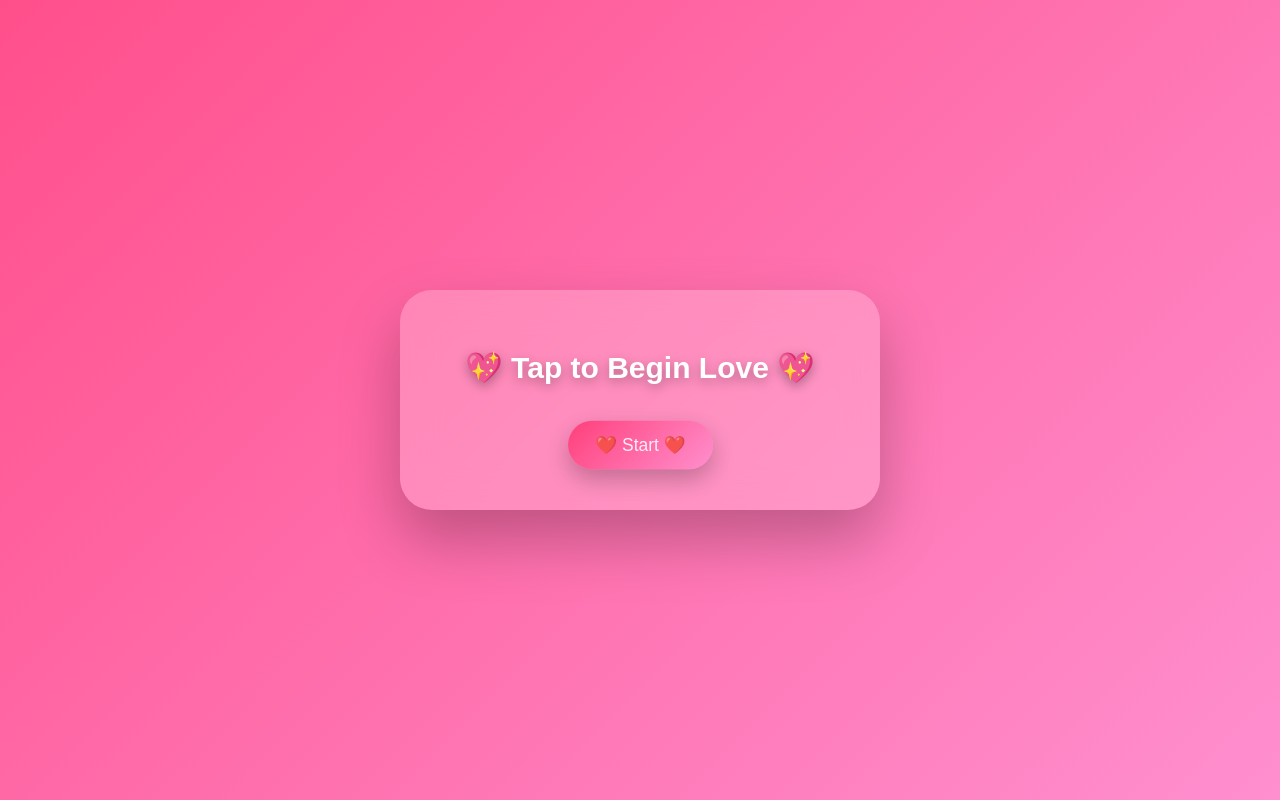
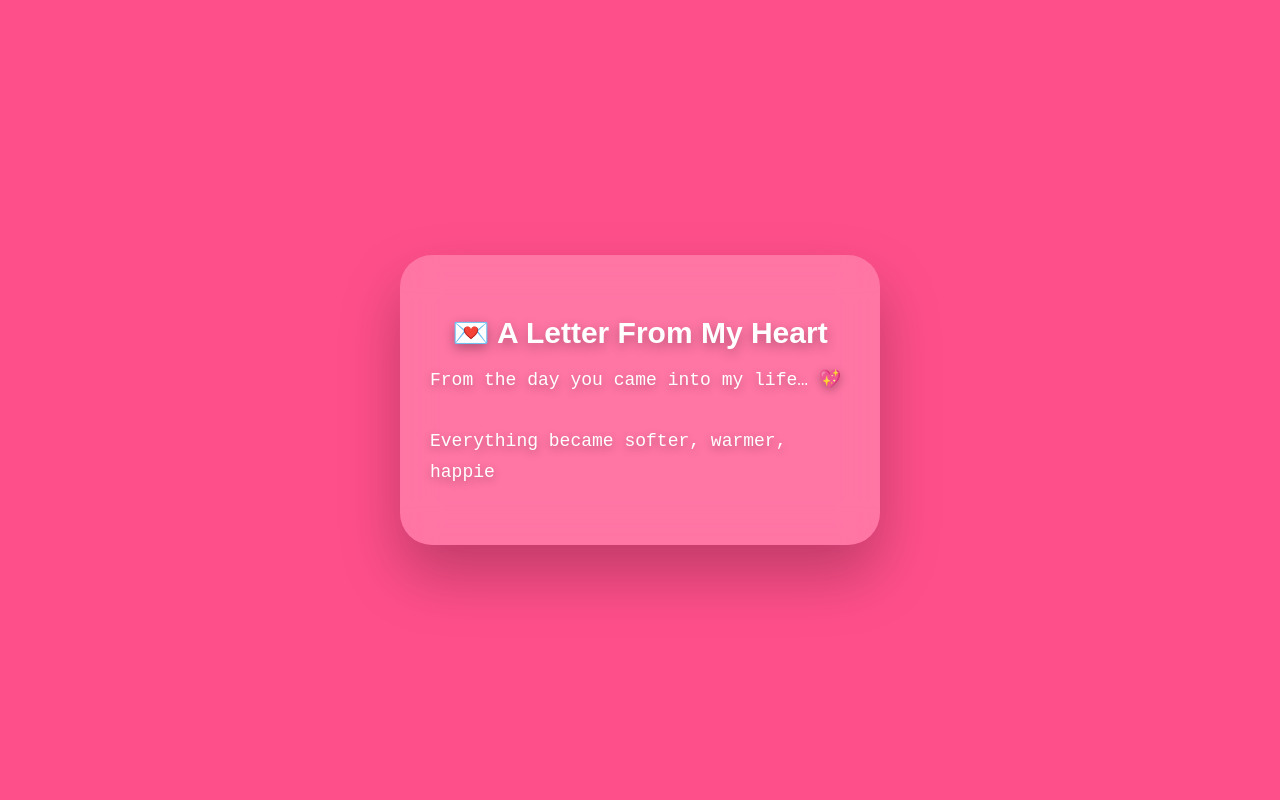
Before and after one commit to Nisith69/loveU-Shona, a React (Vite) app: page /propose in a window 1280 px wide. Built offline with nearby package versions, Linux system fonts and the light colour scheme.

Commit message:
Updated website design

```diff
--- a/package.json
+++ b/package.json
@@ -11,7 +11,8 @@
   },
   "dependencies": {
     "react": "^19.2.0",
-    "react-dom": "^19.2.0"
+    "react-dom": "^19.2.0",
+    "react-router-dom": "^7.13.0"
   },
   "devDependencies": {
     "@eslint/js": "^9.39.1",
--- a/src/App.jsx
+++ b/src/App.jsx
@@ -1,23 +1,25 @@
+import { Routes, Route } from "react-router-dom";
 import LoveCard from "./components/LoveCard";
+import ProposeDay from "./pages/ProposeDay";
 
 const DAYS = [
-  { title: "Happy Rose Day 🌹", msg: "Like this rose, my love for you blooms every day ❤️", date: "02-07" },
-  { title: "Propose Day 💍", msg: "Will you always be mine? ❤️", date: "02-08" },
-  { title: "Chocolate Day 🍫", msg: "Life is sweeter with you 🍫❤️", date: "02-09" },
-  { title: "Teddy Day 🧸", msg: "I wish I was your teddy forever 🧸💖", date: "02-10" },
-  { title: "Promise Day 🤍", msg: "I promise to love you endlessly 🤍", date: "02-11" },
-  { title: "Hug Day 🤗", msg: "My safest place is your hug 🤗❤️", date: "02-12" },
-  { title: "Kiss Day 💋", msg: "Every kiss from you feels magical 💋", date: "02-13" },
-  { title: "Happy Valentine’s Day ❤️", msg: "You are my today, tomorrow, and forever ❤️", date: "02-14" }
+  {
+    title: "Happy Rose Day 🌹",
+    msg: "Like this rose, my love for you blooms every day ❤️",
+  },
 ];
 
 export default function App() {
-  const today = new Date();
-  const key = `${String(today.getMonth() + 1).padStart(2, "0")}-${String(
-    today.getDate()
-  ).padStart(2, "0")}`;
-
-  const index = DAYS.findIndex(d => d.date === key);
-
-  return <LoveCard current={DAYS[index]} next={DAYS[index + 1]} />;
+  return (
+    <Routes>
+      <Route
+        path="/"
+        element={<LoveCard current={DAYS[0]} />}
+      />
+      <Route
+        path="/propose"
+        element={<ProposeDay />}
+      />
+    </Routes>
+  );
 }
--- a/src/components/LoveCard.jsx
+++ b/src/components/LoveCard.jsx
@@ -1,4 +1,5 @@
 import { useEffect, useRef, useState } from "react";
+import { useNavigate } from "react-router-dom";
 import loveSong from "../assets/love.mp3";
 import cutie1 from "../assets/cutie1.jpg";
 import cutie2 from "../assets/cutie2.jpg";
@@ -7,7 +8,7 @@ import cutie3 from "../assets/cutie3.mp4";
 const media = [
   { type: "image", src: cutie1 },
   { type: "image", src: cutie2 },
-  { type: "video", src: cutie3 }
+  { type: "video", src: cutie3 },
 ];
 
 function Hearts() {
@@ -20,7 +21,7 @@ function Hearts() {
           style={{
             left: Math.random() * 100 + "%",
             animationDelay: Math.random() * 5 + "s",
-            fontSize: Math.random() * 20 + 18
+            fontSize: Math.random() * 20 + 18,
           }}
         >
           ❤️
@@ -30,13 +31,16 @@ function Hearts() {
   );
 }
 
-export default function LoveCard({ current, next }) {
+export default function LoveCard({ current }) {
   const [timer, setTimer] = useState("");
   const [mediaIndex, setMediaIndex] = useState(0);
   const [started, setStarted] = useState(false);
+  const [unlocked, setUnlocked] = useState(false);
+
   const audioRef = useRef(null);
+  const navigate = useNavigate();
 
-  /* Change media */
+  /* Media rotation */
   useEffect(() => {
     const t = setInterval(() => {
       setMediaIndex(i => (i + 1) % media.length);
@@ -44,28 +48,29 @@ export default function LoveCard({ current, next }) {
     return () => clearInterval(t);
   }, []);
 
-  /* Midnight timer */
+  /* ⏳ TIMER (1 minute test / change to midnight later) */
   useEffect(() => {
+    const target = new Date();
+    target.setMinutes(target.getMinutes() + 1); // TEST
+
     const interval = setInterval(() => {
-      const now = new Date();
-      const midnight = new Date();
-      midnight.setHours(24, 0, 0, 0);
+      const diff = target - new Date();
 
-      const diff = midnight - now;
+      if (diff <= 0) {
+        setUnlocked(true);
+        setTimer("🎉 Unlocked 💖");
+        clearInterval(interval);
+        return;
+      }
 
-      if (diff <= 0) window.location.reload();
-      else {
-        const h = Math.floor(diff / 3600000);
-        const m = Math.floor((diff / 60000) % 60);
-        const s = Math.floor((diff / 1000) % 60);
-        setTimer(`${h}h ${m}m ${s}s`);
-      }
+      const m = Math.floor((diff / 60000) % 60);
+      const s = Math.floor((diff / 1000) % 60);
+      setTimer(`${m}m ${s}s`);
     }, 1000);
 
     return () => clearInterval(interval);
   }, []);
 
-  /* Start music after click */
   const startLove = () => {
     setStarted(true);
     audioRef.current.play();
@@ -109,12 +114,21 @@ export default function LoveCard({ current, next }) {
 
               <p>{current.msg}</p>
 
-              {next && (
+              {!unlocked && (
                 <div className="timer">
                   ⏳ Next surprise unlocks at <br />
                   <strong>12:00 AM 💝</strong>
                   <span>{timer}</span>
                 </div>
+              )}
+
+              {unlocked && (
+                <button
+                  className="start-btn"
+                  onClick={() => navigate("/propose")}
+                >
+                  💍 Open Surprise 💖
+                </button>
               )}
             </div>
           </div>
--- a/src/main.jsx
+++ b/src/main.jsx
@@ -1,10 +1,12 @@
+
 import React from "react";
 import ReactDOM from "react-dom/client";
+import { BrowserRouter } from "react-router-dom";
 import App from "./App";
 import "./styles/style.css";
 
 ReactDOM.createRoot(document.getElementById("root")).render(
-  <React.StrictMode>
+  <BrowserRouter>
     <App />
-  </React.StrictMode>
+  </BrowserRouter>
 );
--- a/src/pages/ProposeDay.jsx
+++ b/src/pages/ProposeDay.jsx
@@ -1,3 +1,96 @@
+import { useEffect, useState } from "react";
+import cutie1 from "../assets/cutie1.jpg";
+
+const letterLines = [
+  "From the day you came into my life… 💖",
+  "Everything became softer, warmer, happier ✨",
+  "Your smile is my favorite place 😌",
+  "Your voice is my comfort ❤️",
+  "With you, every moment feels like love 💕"
+];
+
 export default function ProposeDay() {
-  return null;
+  const [text, setText] = useState("");
+  const [lineIndex, setLineIndex] = useState(0);
+  const [charIndex, setCharIndex] = useState(0);
+  const [showFinal, setShowFinal] = useState(false);
+  const [showPhoto, setShowPhoto] = useState(false);
+  const [accepted, setAccepted] = useState(false);
+  const [noPos, setNoPos] = useState({ top: "0px", left: "0px" });
+
+  useEffect(() => {
+    if (lineIndex >= letterLines.length) {
+      setTimeout(() => setShowPhoto(true), 800);
+      setTimeout(() => setShowFinal(true), 2200);
+      return;
+    }
+
+    if (charIndex < letterLines[lineIndex].length) {
+      const t = setTimeout(() => {
+        setText(prev => prev + letterLines[lineIndex][charIndex]);
+        setCharIndex(charIndex + 1);
+      }, 60);
+      return () => clearTimeout(t);
+    } else {
+      setTimeout(() => {
+        setText(prev => prev + "\n\n");
+        setLineIndex(lineIndex + 1);
+        setCharIndex(0);
+      }, 800);
+    }
+  }, [charIndex, lineIndex]);
+
+  const moveNo = () => {
+    setNoPos({
+      top: Math.random() * 120 - 60 + "px",
+      left: Math.random() * 120 - 60 + "px"
+    });
+  };
+
+  return (
+    <div className="page">
+      <div className="card">
+        <h1>💌 A Letter From My Heart</h1>
+
+        <pre className="love-letter">{text}</pre>
+
+        {showPhoto && (
+          <img src={cutie1} className="proposal-photo fade-img" />
+        )}
+
+        {showFinal && !accepted && (
+          <>
+            <h2 className="final-proposal">
+              💍 Will you be mine forever, Shona? 💖
+            </h2>
+
+            <div className="proposal-buttons">
+              <button
+                className="yes-btn"
+                onClick={() => setAccepted(true)}
+              >
+                YES 💖
+              </button>
+
+              <button
+                className="no-btn"
+                style={{ top: noPos.top, left: noPos.left }}
+                onMouseEnter={moveNo}
+                onClick={moveNo}
+              >
+                NO 🙈
+              </button>
+            </div>
+          </>
+        )}
+
+        {accepted && (
+          <div className="accepted">
+            <h2>😭💖 SHE SAID YES!!! 💍</h2>
+            <p>You are my forever, Shona ❤️</p>
+          </div>
+        )}
+      </div>
+    </div>
+  );
 }
--- a/src/styles/style.css
+++ b/src/styles/style.css
@@ -17,15 +17,87 @@ body {
   animation: pop 1s ease infinite alternate;
 }
 
+.proposal-buttons {
+  position: relative;
+  margin-top: 25px;
+  height: 80px;
+}
+
+.yes-btn {
+  background: linear-gradient(135deg, #ff2f6d, #ff8fcf);
+  border: none;
+  color: white;
+  padding: 14px 26px;
+  font-size: 18px;
+  border-radius: 30px;
+  cursor: pointer;
+  margin-right: 20px;
+  box-shadow: 0 10px 25px rgba(0,0,0,0.3);
+  animation: pop 1s ease infinite alternate;
+}
+
+.no-btn {
+  position: relative;
+  background: #fff;
+  color: #ff2f6d;
+  border: 2px solid #ff2f6d;
+  padding: 12px 22px;
+  font-size: 16px;
+  border-radius: 30px;
+  cursor: pointer;
+  transition: 0.2s ease;
+}
+
+.accepted h2 {
+  color: #fff;
+  font-size: 26px;
+  margin-top: 25px;
+  animation: pop 1s ease;
+}
+
+.accepted p {
+  color: #fff;
+  font-size: 18px;
+  margin-top: 10px;
+}
+
+.love-letter {
+  color: #fff;
+  font-size: 18px;
+  white-space: pre-wrap;
+  text-align: left;
+  margin-top: 15px;
+  line-height: 1.7;
+  text-shadow: 0 3px 10px rgba(0,0,0,0.3);
+}
+
+.proposal-photo {
+  max-width: 160px;
+  width: 100%;
+  height: auto;
+  border-radius: 50%;
+  margin: 20px auto;
+  display: block;
+}
+
+
+.final-proposal {
+  margin-top: 20px;
+  font-size: 24px;
+  color: #fff;
+  animation: pop 1.2s ease;
+  text-shadow: 0 4px 15px rgba(0,0,0,0.4);
+}
 
 /* MAIN PAGE */
 .page {
   min-height: 100vh;
-  background: linear-gradient(135deg, #ff4f8b, #ff8fcf);
+  width: 100%;
   display: flex;
+  align-items: center;
   justify-content: center;
-  align-items: center;
-  position: relative;
+  padding: 20px;
+  box-sizing: border-box;
 }
 
 /* CARD */
@@ -40,6 +112,8 @@ body {
   box-shadow: 0 30px 60px rgba(0, 0, 0, 0.25);
   animation: pop 1s ease;
   z-index: 2;
+    max-height: 90vh;
+  overflow-y: auto;
 }
 
 /* TITLE */
```
Also changed, not shown: 1 other file (tests, documents, lock files or other folders).
